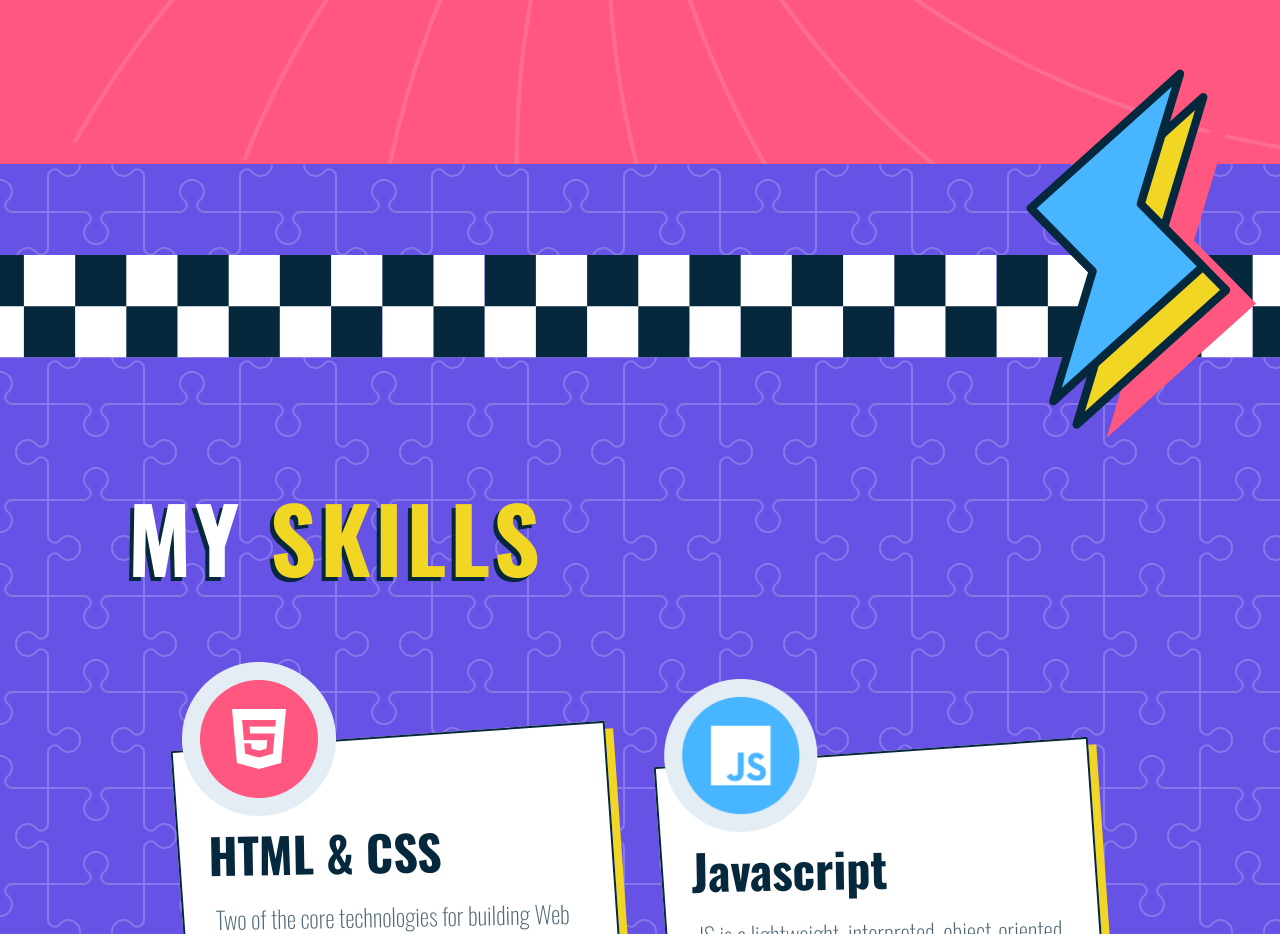
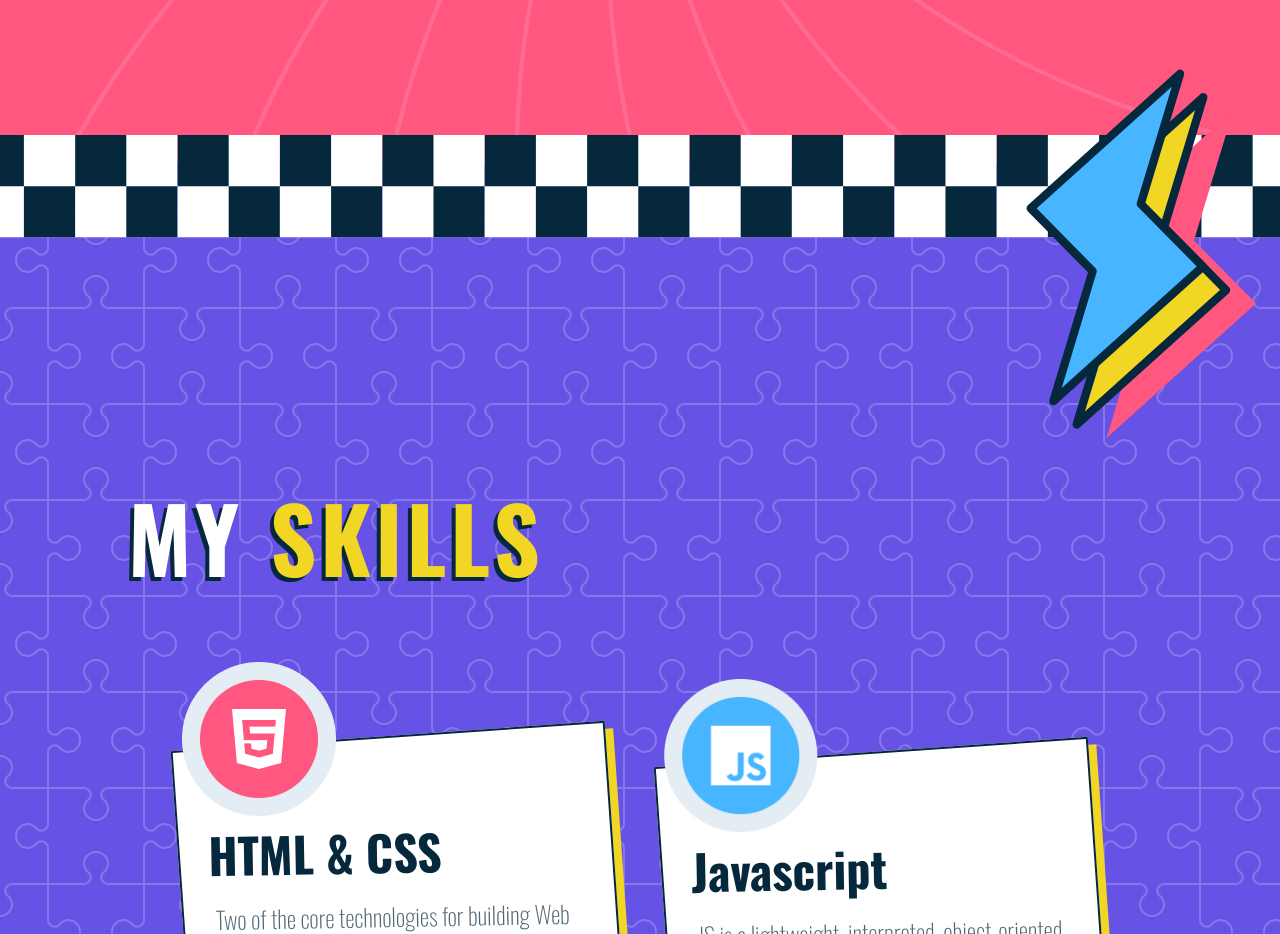
Before and after one commit to Nutopia13/Portfolio-2.0, a React (Vite) app: page / in a window 1280 px wide. Shown: the part 2000-2934 px from the top of the page. Built offline with nearby package versions, Linux system fonts and the light colour scheme.

Commit message:
CheckBox Updated

```diff
--- a/src/Components/About.jsx
+++ b/src/Components/About.jsx
@@ -46,7 +46,7 @@ const About = () => {
 
         <img loading="lazy" src={lighting} className =  'left-[70%] lg:top-48 top-15 md:top-24 md:left-[80%] lg:min-w-[232px] lg:min-h-[371px] max-w-[72px] h-[116px] relative z-50 right-14' />
 
-      <img loading="lazy" src={check} alt="" className=' relative w-full h-full md:top-2 bottom-24 overflow-hidden' />
+      <img loading="lazy" src={check} alt="" className=' relative w-full h-full md:top-2 lg:-top-28 bottom-24 overflow-hidden' />
     </div>
   )
 }
```
